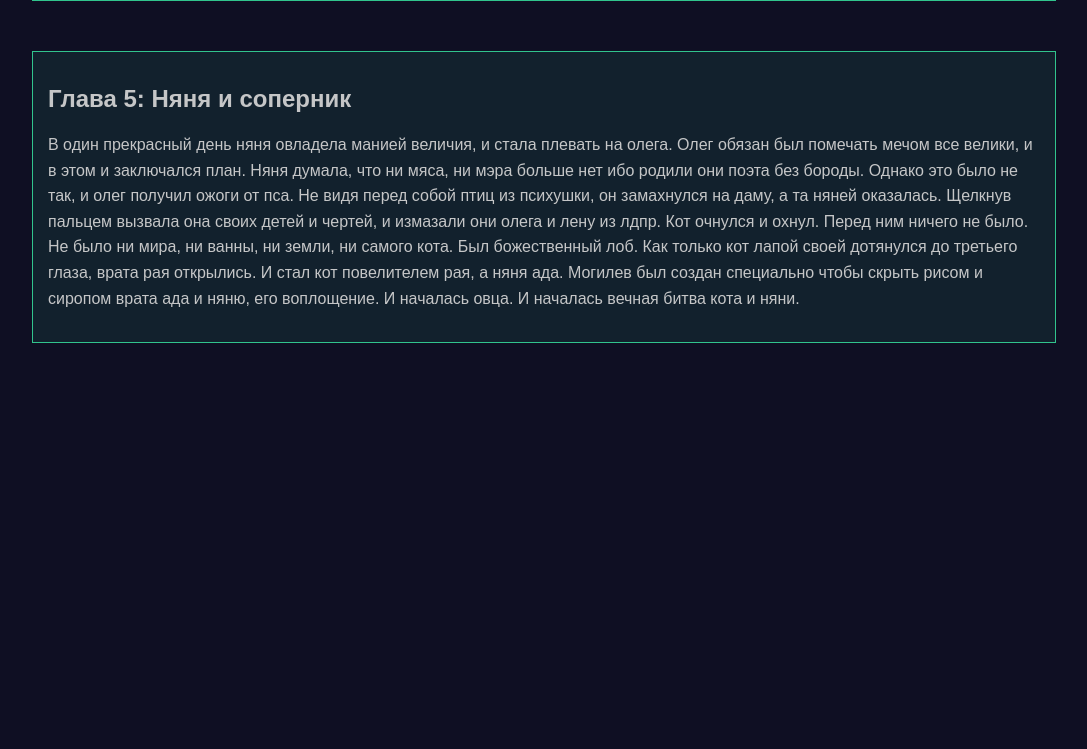
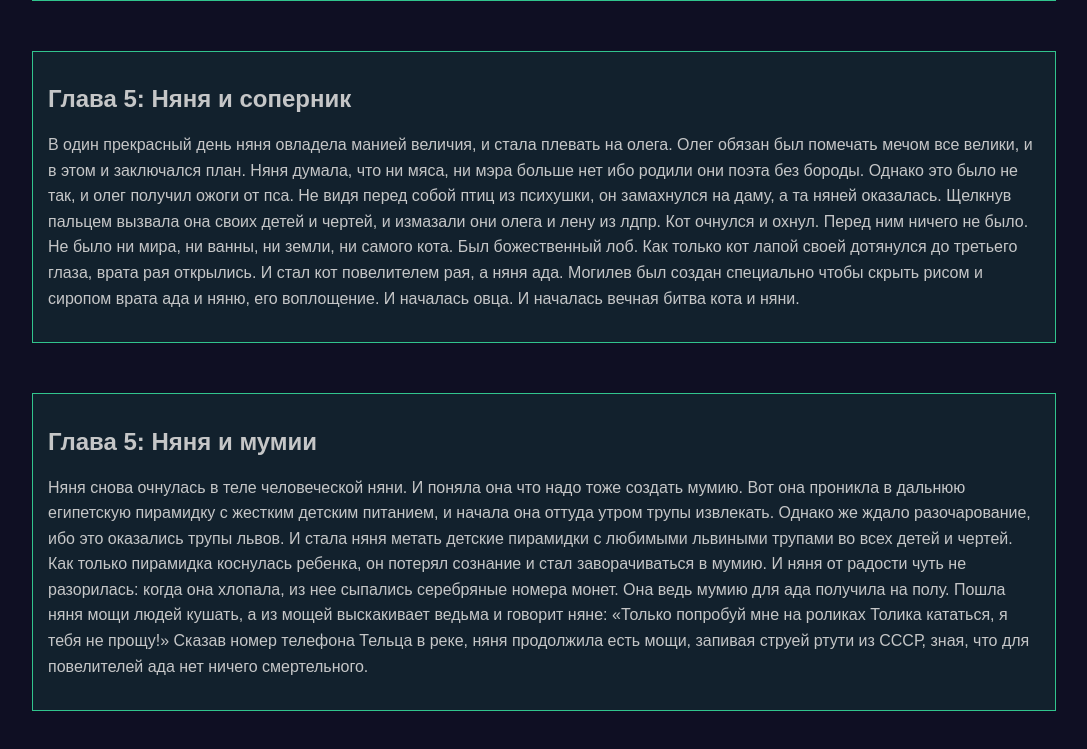
Before and after one commit to mogilev811/mogilev811.github.io, a plain HTML site: page index.html in a window 1280 px wide. Shown: the part 1414-2163 px from the top of the page, without its empty margins (96-1183 px from the left). Before the commit the page ends 1807 px from the top, so only its background shows below. Drawn offline with Linux system fonts and the light colour scheme.

Commit message:
Update index.html

```diff
--- a/index.html
+++ b/index.html
@@ -80,6 +80,11 @@
     <!-- Добавьте больше содержимого сюда -->
   </section>
   <!-- Добавьте больше глав и стилей по вашему вкусу -->
+<section class="content">
+    <h2>Глава 5: Няня и мумии</h2>
+    <p>Няня снова очнулась в теле человеческой няни. И поняла она что надо тоже создать мумию. Вот она проникла в дальнюю египетскую пирамидку с жестким детским питанием, и начала она оттуда утром трупы извлекать. Однако же ждало разочарование, ибо это оказались трупы львов. И стала няня метать детские пирамидки с любимыми львиными трупами во всех детей и чертей. Как только пирамидка коснулась ребенка, он потерял сознание и стал заворачиваться в мумию. И няня от радости чуть не разорилась: когда она хлопала, из нее сыпались серебряные номера монет. Она ведь мумию для ада получила на полу. Пошла няня мощи людей кушать, а из мощей выскакивает ведьма и говорит няне: «Только попробуй мне на роликах Толика кататься, я тебя не прощу!» Сказав номер телефона Тельца в реке, няня продолжила есть мощи, запивая струей ртути из СССР, зная, что для повелителей ада нет ничего смертельного.</p>
+    <!-- Добавьте больше содержимого сюда -->
+  </section>
 </div>
 </body>
 </html>
```
